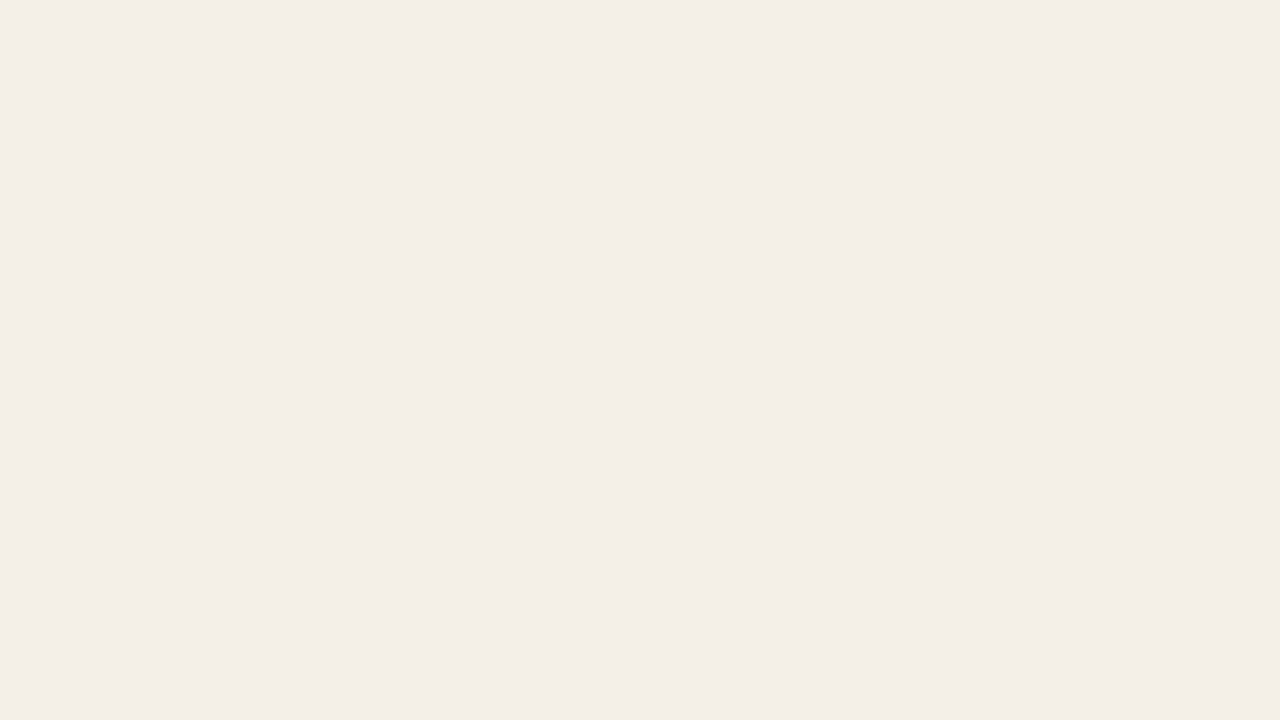
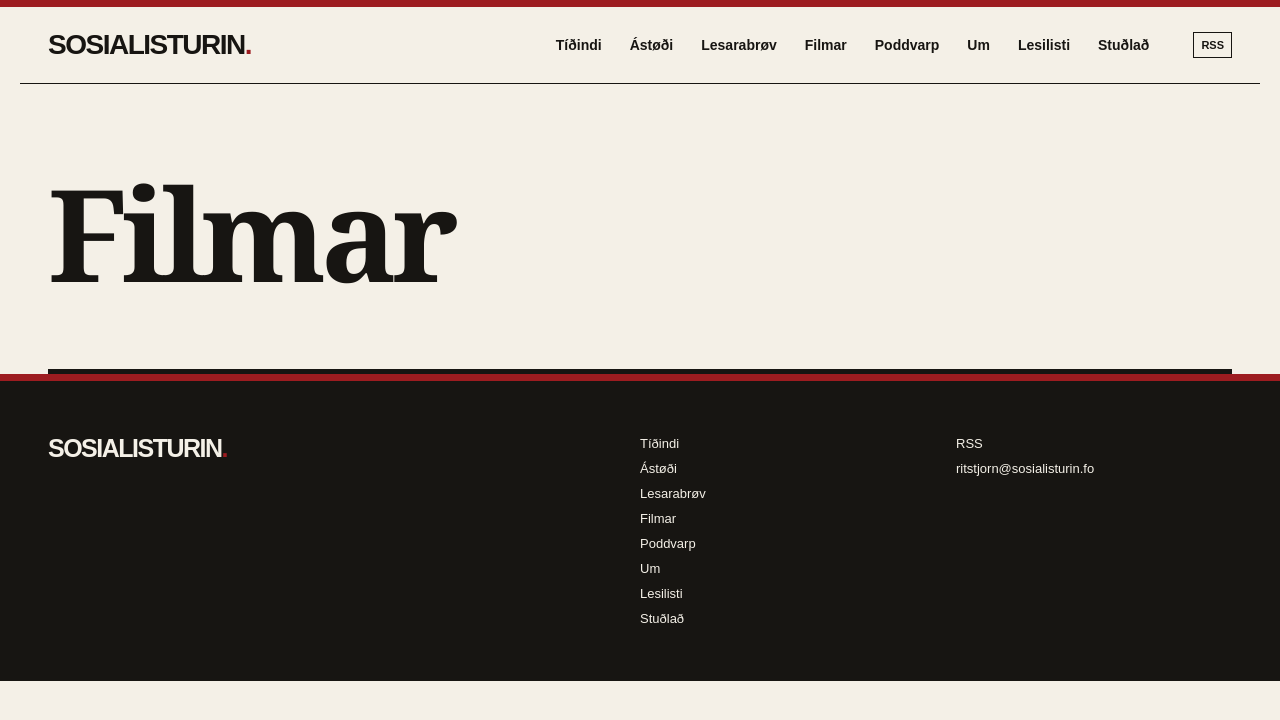
Before and after one commit to IngiRG/Sosialisturin, an Astro site: page /Sosialisturin/filmar in a window 1280 px wide. Before the commit this address had no page. Built offline with nearby package versions, Linux system fonts and the light colour scheme; Astro itself is replaced by a stand-in of ours.

Commit message:
site: add Filmar and Stuðlað pages

```diff
--- a/src/layouts/Base.astro
+++ b/src/layouts/Base.astro
@@ -1,5 +1,5 @@
 ---
 import '../styles/global.css';
-const {title='Sosialisturin',description='Tín kelda til føroysk sosialistisk tíðindi, greiningar og ástøði, alt á einum staði.'}=Astro.props; const base=import.meta.env.BASE_URL; const nav=[['Tíðindi','tidindi'],['Ástøði','astodi'],['Lesarabrøv','lesarabrov'],['Poddvarp','poddvarp'],['Um','um-okkum'],['Lesilisti','lesilisti']];
+const {title='Sosialisturin',description='Tín kelda til føroysk sosialistisk tíðindi, greiningar og ástøði, alt á einum staði.'}=Astro.props; const base=import.meta.env.BASE_URL; const nav=[['Tíðindi','tidindi'],['Ástøði','astodi'],['Lesarabrøv','lesarabrov'],['Filmar','filmar'],['Poddvarp','poddvarp'],['Um','um-okkum'],['Lesilisti','lesilisti'],['Stuðlað','studlad']];
 ---
 <!doctype html><html lang="fo"><head><meta charset="UTF-8"><meta name="viewport" content="width=device-width"><meta name="description" content={description}><meta name="theme-color" content="#9d1c20"><title>{title==='Sosialisturin'?title:`${title} — Sosialisturin`}</title><link rel="icon" href={base+'favicon.svg'}><link rel="alternate" type="application/rss+xml" title="Sosialisturin RSS" href={base+'rss.xml'}></head><body><div class="topline"></div><header class="site-header"><a class="brand" href={base}>SOSIALISTURIN<span>.</span></a><nav>{nav.map(([label,path])=><a href={base+path+'/'}>{label}</a>)}</nav><a class="rss" href={base+'rss.xml'}>RSS</a></header><main><slot /></main><footer><div><a class="brand footer-brand" href={base}>SOSIALISTURIN<span>.</span></a></div><div>{nav.map(([label,path])=><a href={base+path+'/'}>{label}</a>)}</div><div><a href={base+'rss.xml'}>RSS</a><a href="mailto:ritstjorn@sosialisturin.fo">ritstjorn@sosialisturin.fo</a></div></footer></body></html>
--- /dev/null
+++ b/src/pages/filmar.astro
@@ -0,0 +1,4 @@
+---
+import Base from '../layouts/Base.astro';
+---
+<Base title="Filmar"><header class="page-head"><h1>Filmar</h1></header></Base>
--- /dev/null
+++ b/src/pages/studlad.astro
@@ -0,0 +1,4 @@
+---
+import Base from '../layouts/Base.astro';
+---
+<Base title="Stuðlað"><header class="page-head"><h1>Stuðlað</h1></header></Base>
```
